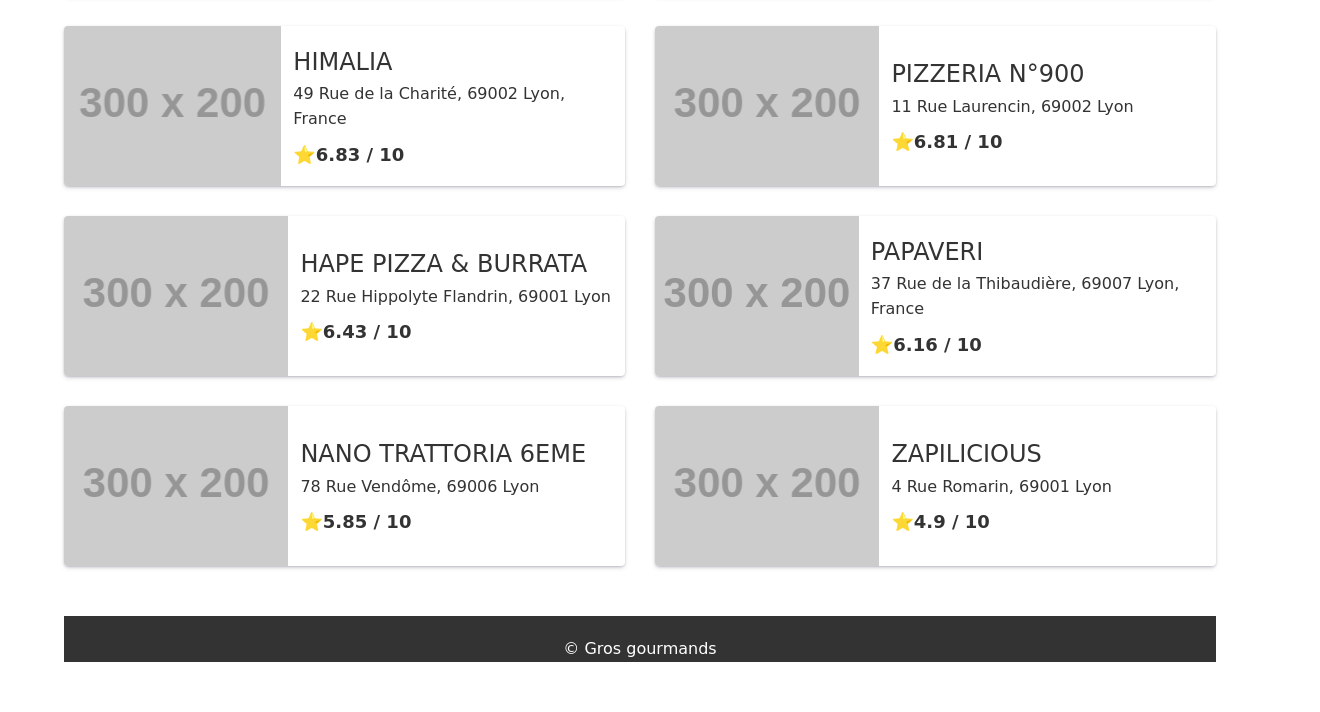
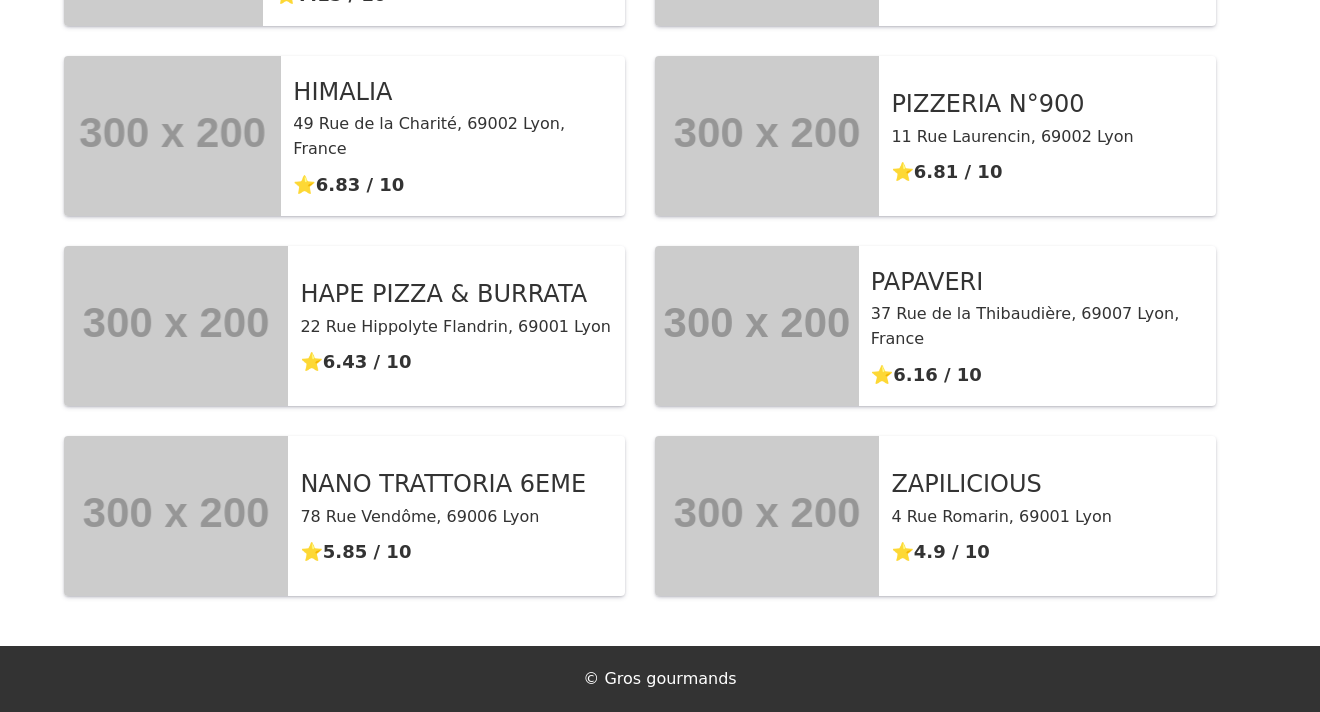
Before and after one commit to niprobin/pizzalyon, a plain HTML site: page index.html in a window 1280 px wide. Shown: the part 1385-2097 px from the top of the page, 1320 px wide, since content can reach past the window. Before the commit the page ends 2047 px from the top, so only its background shows below. Drawn offline with Linux system fonts and the light colour scheme; placeholder pictures from the web are drawn by us; a web font is replaced by a local one.

Commit message:
fixed padding and margin

```diff
--- a/styles.css
+++ b/styles.css
@@ -27,13 +27,12 @@ p {
 body {
   color: #333; /* White text for strong contrast */
   line-height: 1.6;
-  padding: 0 5%;
 }
 
 /* Header styling */
 header {
   text-align: center;
-  margin-bottom: 30px;
+  margin: 30px;
 }
 
 /* Style pour la grille de cartes */
@@ -42,6 +41,7 @@ header {
   grid-template-columns: repeat(auto-fit, minmax(400px, 1fr));
   justify-content: space-around;
   grid-gap: 30px;
+  margin: 0% 5%;
 }
 
 /* Style de la carte (repris du précédent exemple) */
@@ -91,7 +91,7 @@ header {
 
 footer {
   margin-top: 50px;
-  padding-top: 20px;
+  padding: 20px;
   width: 100%;
   text-align: center;
   background-color: #333;
```
